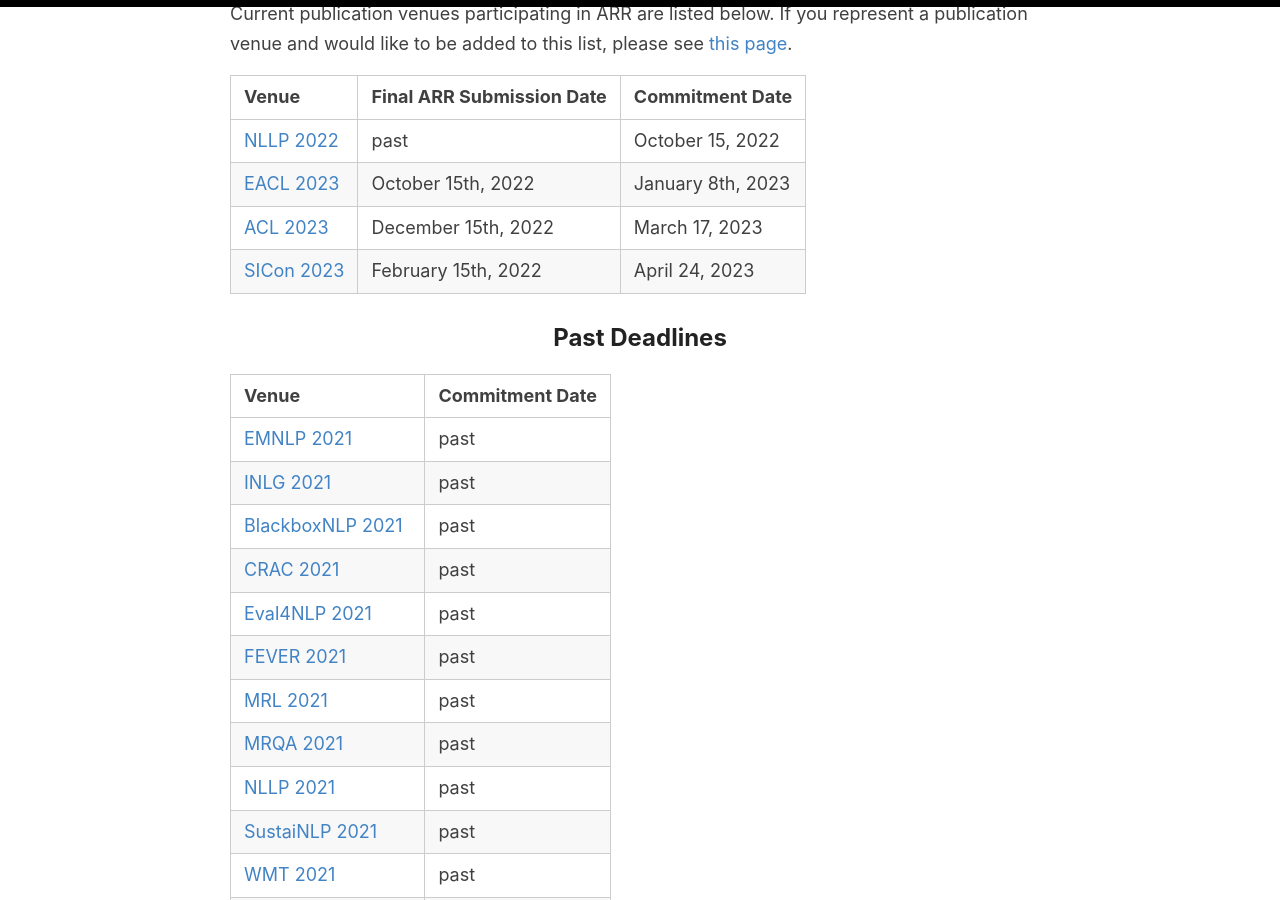
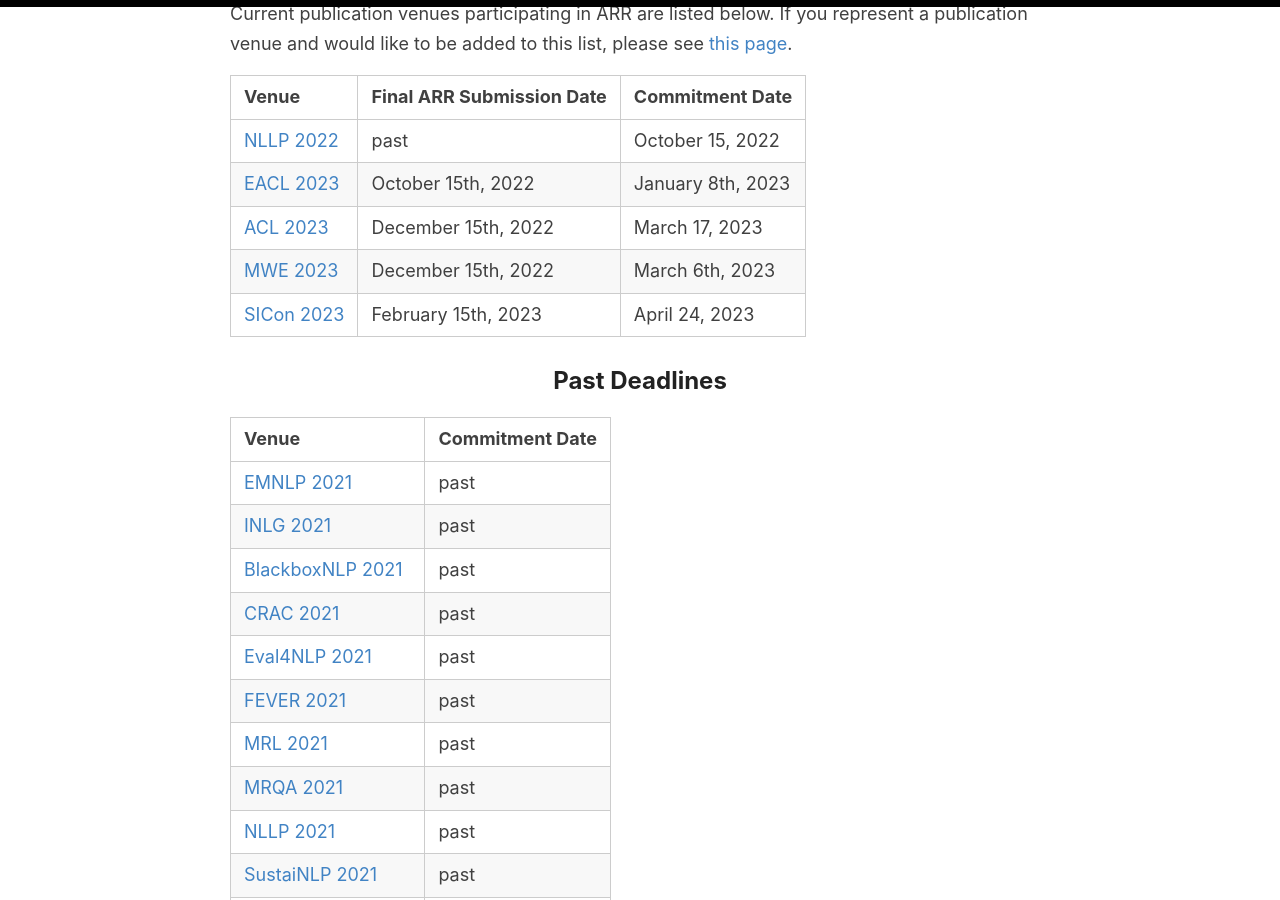
Before and after one commit to amitmerchant1990/reverie, a Jekyll site: the page built from dates.md, in a window 1280 px wide and 900 px high, scrolled down 666 px. Built offline with Jekyll 4.4.1, drawn with Linux system fonts in a browser that asks for light colours.

Commit message:
Added MWE 2023 as a subscribing venue

```diff
--- a/dates.md
+++ b/dates.md
@@ -24,8 +24,8 @@ Current publication venues participating in ARR are listed below. If you represe
 | [NLLP 2022](https://nllpw.org/) | past | October 15, 2022 |
 | [EACL 2023](https://2023.eacl.org/) | October 15th, 2022 | January 8th, 2023 |
 | [ACL 2023](https://2023.aclweb.org/calls/main_conference/) | December 15th, 2022 | March 17, 2023 |
-| [SICon 2023](https://sites.google.com/view/sicon-2023/home) | February 15th, 2022 | April 24, 2023 |
-
+| [MWE 2023](https://multiword.org/mwe2023/) | December 15th, 2022 | March 6th, 2023 |
+| [SICon 2023](https://sites.google.com/view/sicon-2023/home) | February 15th, 2023 | April 24, 2023 |
 
 
 ## Past Deadlines
```
